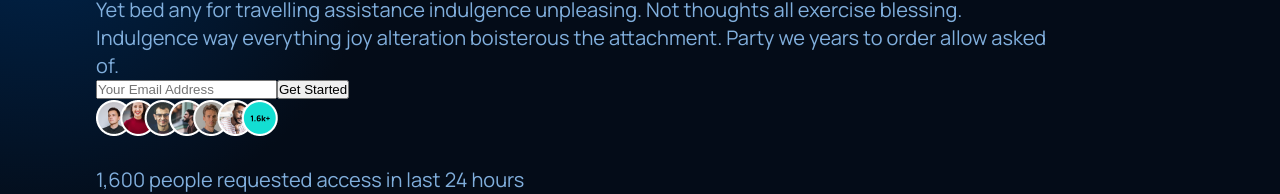
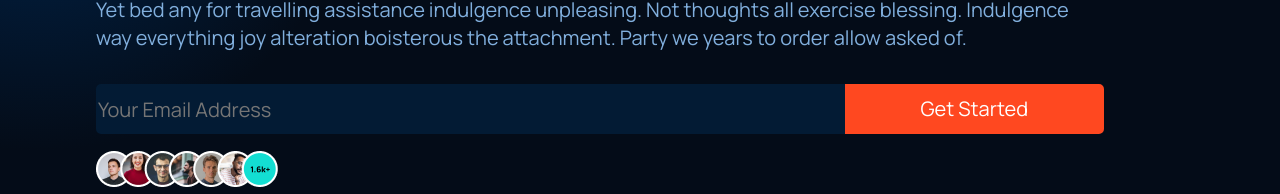
Before and after one commit to ResoBlade/reactproject, a React (Create React App) app: page / in a window 1280 px wide. Shown: the part 347-541 px from the top of the page. Built offline with nearby package versions, Linux system fonts and the light colour scheme; grey boxes are pictures that could not be loaded.

Commit message:
more header styling again

```diff
--- a/src/containers/header/Header.jsx
+++ b/src/containers/header/Header.jsx
@@ -19,13 +19,11 @@
                     <p>1,600 people requested access in last 24 hours</p>
                 </div>
 
-                <div className="gpt3__header-image">
+                 { /* <div className="gpt3__header-image">
                     <img src={ai} alt="ai" />
-                </div>
+    </div> */}
             </div>
-
-            Header
-        </div>
+           </div>
     )
 }
 
--- a/src/containers/header/header.css
+++ b/src/containers/header/header.css
@@ -29,3 +29,45 @@
 
     margin-top: 1.5rem;
 }
+
+.gpt3__header-content__input {
+    width: 100%;
+    margin: 2rem 0 1rem;
+    display: flex;
+}
+
+.gpt3__header-content__input input{
+    flex: 2;
+    width: 100%;
+    min-height: 50px;
+    background: var(--color-footer);
+    border: 2px solid var(--color-footer);
+    border-radius: 5px 0px 0px 5px;
+    font-family: var(--font-family);
+    font-size: 20px;
+    line-height: 27px;
+    color: #fff;
+
+    padding: 0 1 rem;
+    outline: none;
+
+}
+
+.gpt3__header-content__input button{
+    flex: 0.6;
+    width: 100%;
+    min-height: 50px;
+    font-family: var(--font-family);
+    font-weight: 400;
+    font-size: 20px;
+    line-height: 28px;
+    background: #FF4820;
+    border: 2px solid #FF4820;
+    padding: 0 1rem;
+    color: #fff;
+    cursor: pointer;
+    outline: none;
+
+    border-top-right-radius: 5px;
+    border-bottom-right-radius: 5px;
+}
```
